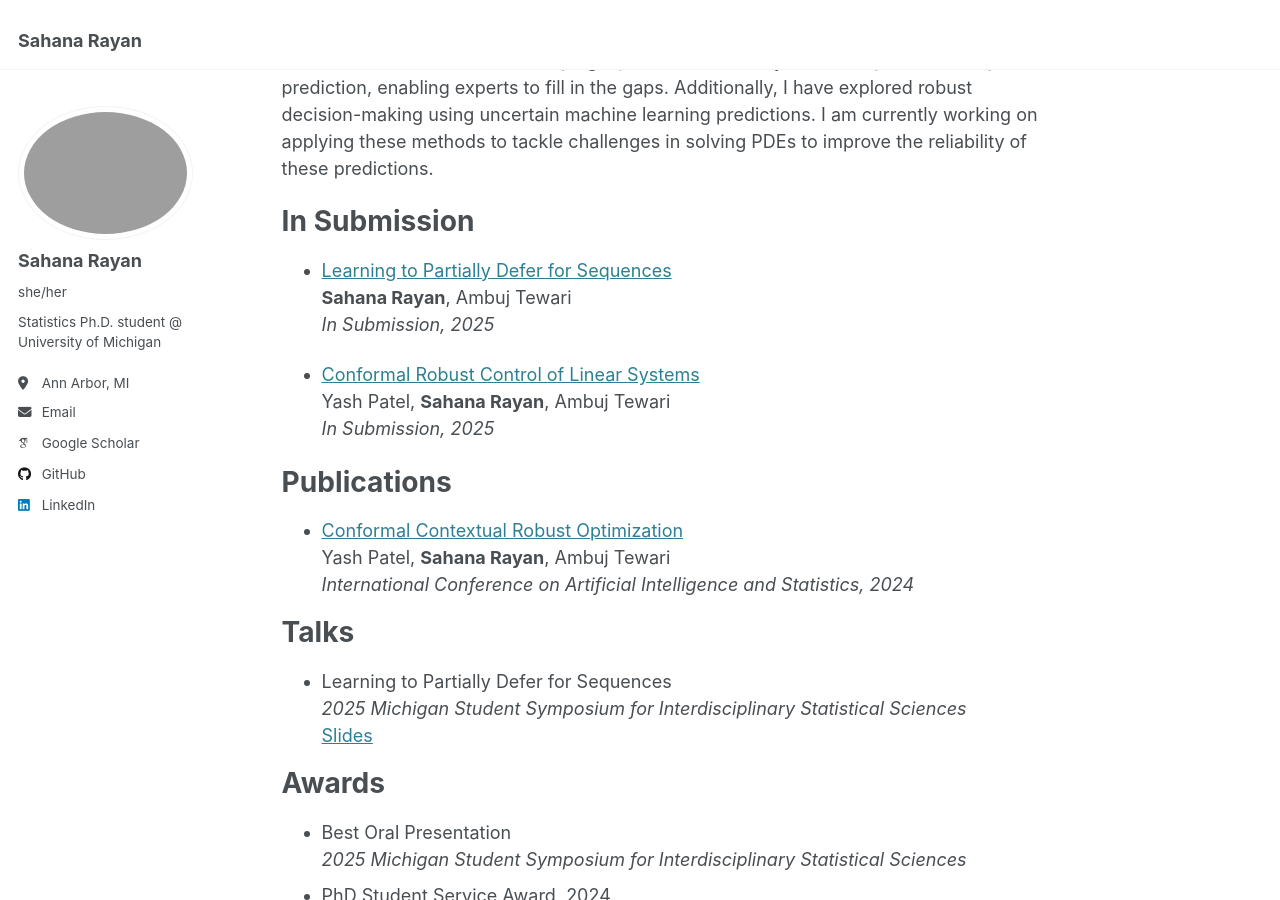
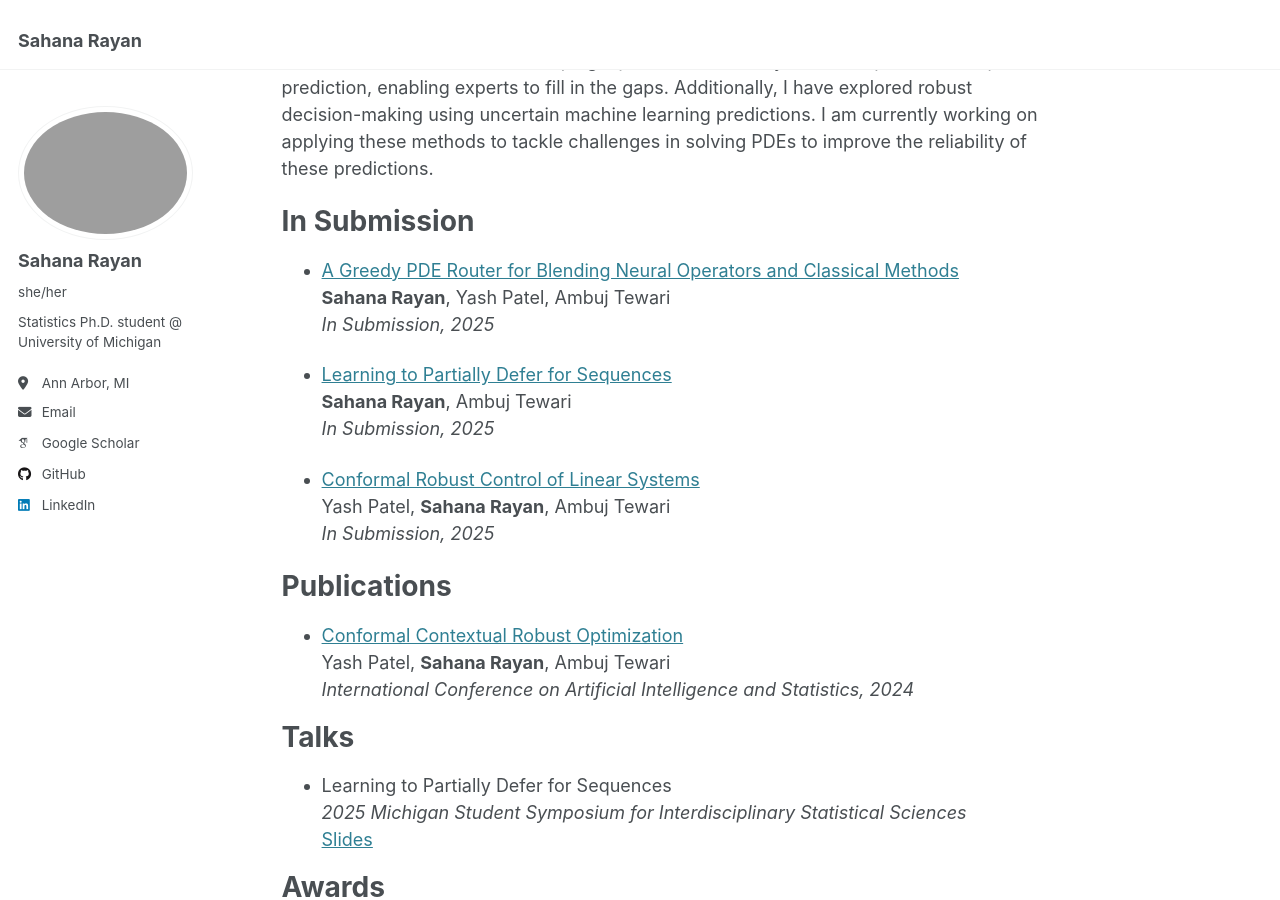
Before and after one commit to srayan00/srayan00.github.io, a Jekyll site: the page built from _pages/about.md, in a window 1280 px wide and 900 px high, scrolled down 314 px. Built offline with Jekyll 4.4.1, drawn with Linux system fonts in a browser that asks for light colours; some web fonts are replaced.

Commit message:
Added greedy pde router preprint

```diff
--- a/_pages/about.md
+++ b/_pages/about.md
@@ -13,6 +13,10 @@ My research interests lie in developing AI safety methods for pre-trained machin
 
 In Submission
 ======
+* [A Greedy PDE Router for Blending Neural Operators and Classical Methods](https://arxiv.org/abs/2509.24814)\
+**Sahana Rayan**, Yash Patel, Ambuj Tewari\
+_In Submission, 2025_
+
 * [Learning to Partially Defer for Sequences](https://arxiv.org/abs/2502.01459)\
 **Sahana Rayan**, Ambuj Tewari\
 _In Submission, 2025_
```
